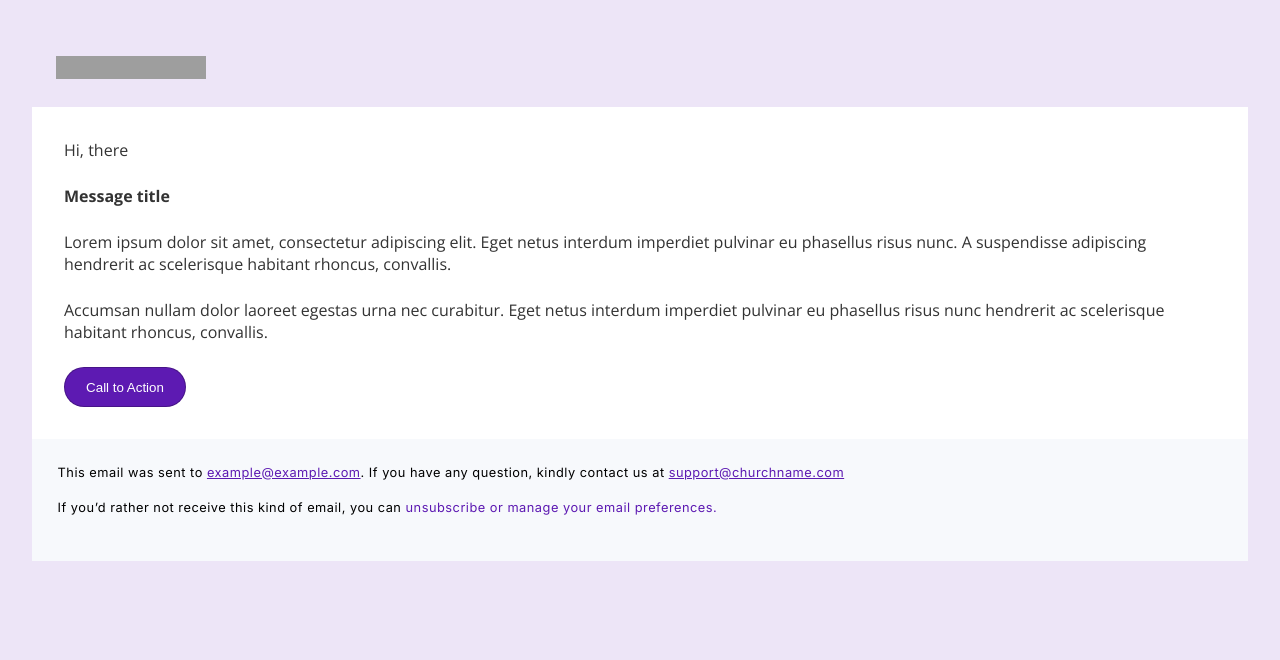
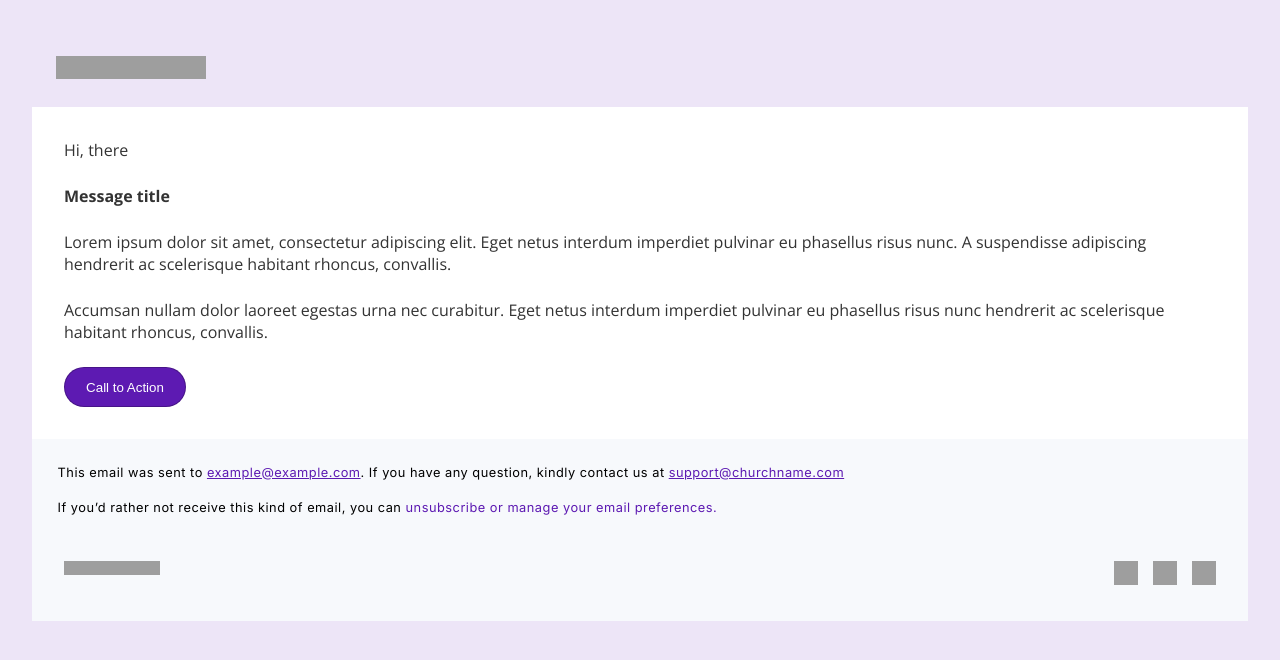
Before and after one commit to eComresponse/intachurch-email-template, a plain HTML site: page index.html in a window 1280 px wide. Drawn offline with nearby package versions, Linux system fonts and the light colour scheme; grey boxes are pictures that could not be loaded.

Commit message:
Completed footer section

```diff
--- a/index.css
+++ b/index.css
@@ -58,3 +58,27 @@ section {
 a {
     color: #5D1AB2
 }
+
+footer {
+    background: #F7F9FC;
+    padding: 2em;
+    padding-top: 0;
+    display: flex;
+    justify-content: space-between;
+}
+
+.footer-logo {
+    width: 95.64px;
+    height: 14.21px;
+}
+
+.social {
+    display: flex;
+    justify-content: space-evenly;
+}
+
+.social img {
+    width: 24px;
+    height: 24px;
+    margin-left: 15px;
+}
--- a/index.html
+++ b/index.html
@@ -28,5 +28,13 @@
             If you’d rather not receive this kind of email, you can <a>unsubscribe or manage your email preferences.</a>
         </p>
     </section>
+    <footer>
+        <img src="https://i.ibb.co/1fs0Xkq/Group-3.png" alt="Seconday brand logo" class="footer-logo">
+        <div class="social">
+            <a href=""><img src="https://i.ibb.co/hCFDRkj/Frame-4.png" alt="Twitter"></a>
+            <a href=""><img src="https://i.ibb.co/NYb3673/Frame-5.png" alt="Facebook"></a>
+            <a href=""><img src="https://i.ibb.co/PYdTH2n/Frame-6.png" alt="Instagram"></a>
+        </div>
+    </footer>
 </body>
 </html>
```
